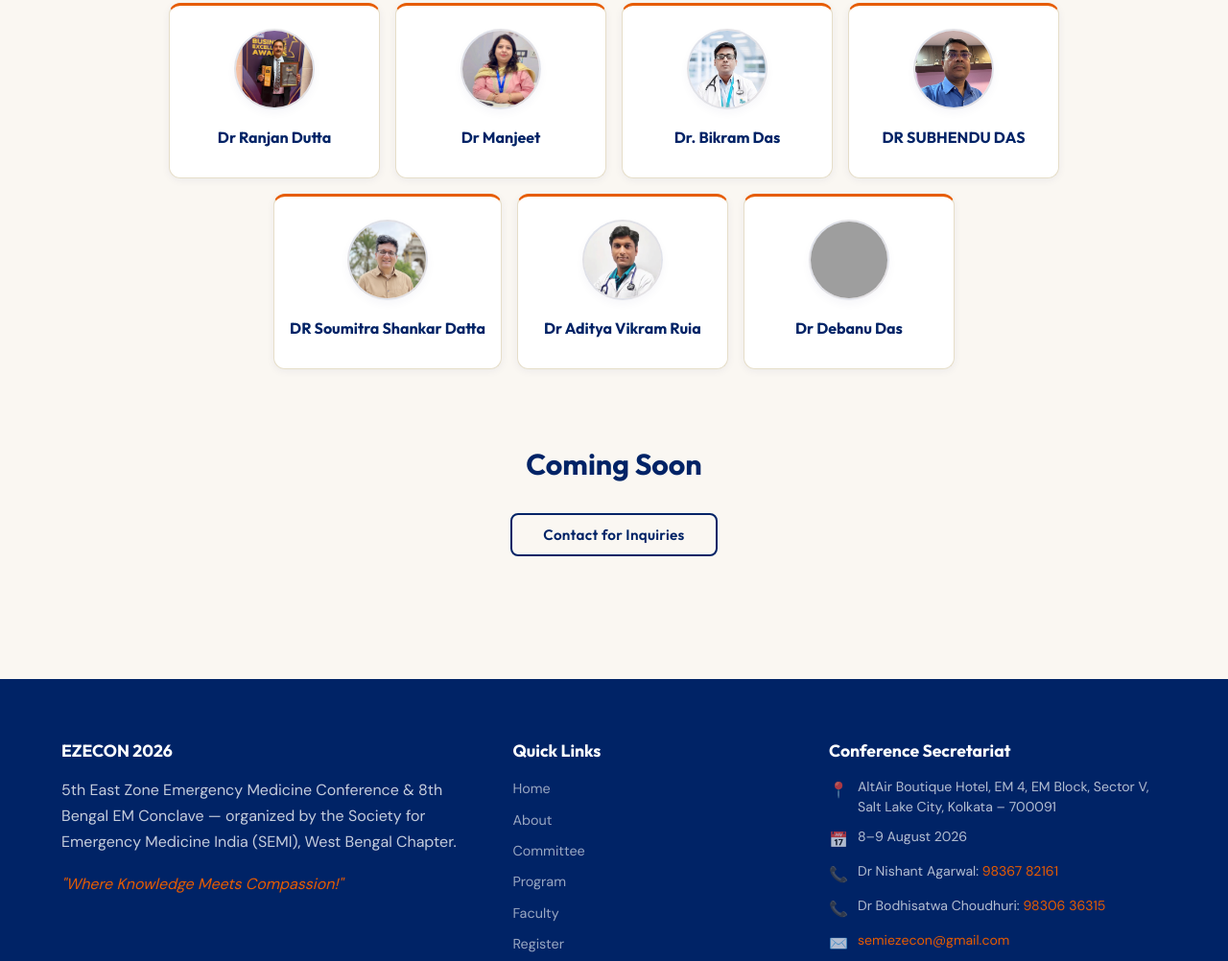
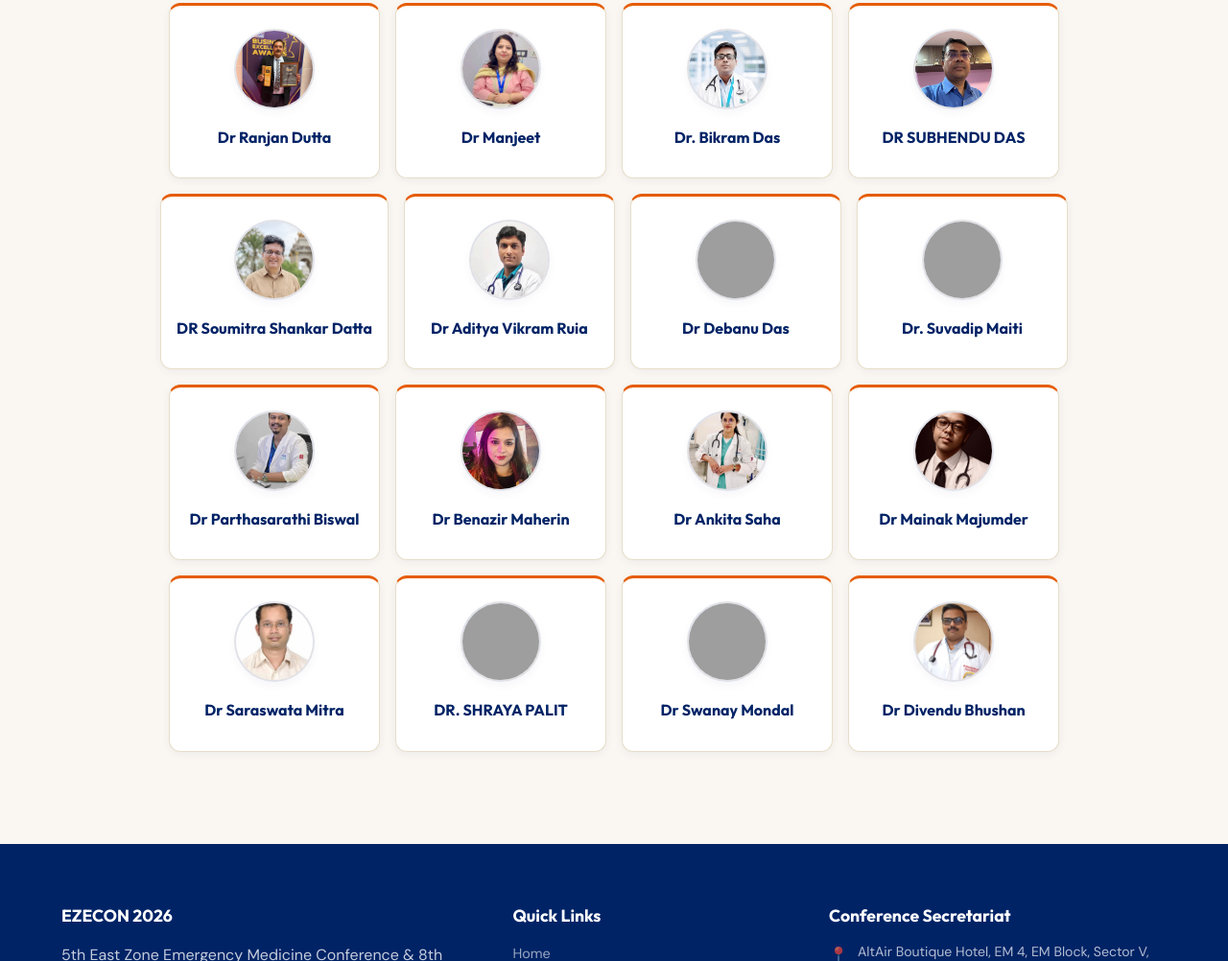
Before and after one commit to Subhabrata0710/ezecon, a plain HTML site: page speakers.html in a window 1280 px wide. Shown: the part 1730-2732 px from the top of the page at 96% size. Drawn offline with Linux system fonts and the light colour scheme; grey boxes are pictures that could not be loaded; a web font is replaced by a local one.

Commit message:
name added till divendu

```diff
--- a/speakers.html
+++ b/speakers.html
@@ -309,12 +309,77 @@
           <!-- <span class="hi-role">Chairman, Organizing Committee</span> -->
         </div>
 
+        <div class="hi-card gold-top">
+          <div class="hi-avatar-placeholder">
+            <img src="images/suma.jpg" alt="Dr. Sujoy Das Thakur ">
+          </div>
+          <span class="hi-name">Dr. Suvadip Maiti</span>
+          <!-- <span class="hi-role">Chairman, Organizing Committee</span> -->
+        </div>
 
+        <div class="hi-card gold-top">
+          <div class="hi-avatar-placeholder">
+            <img src="images/pb.jpg" alt="Dr. Sujoy Das Thakur ">
+          </div>
+          <span class="hi-name">Dr Parthasarathi Biswal</span>
+          <!-- <span class="hi-role">Chairman, Organizing Committee</span> -->
+        </div>
 
+        <div class="hi-card gold-top">
+          <div class="hi-avatar-placeholder">
+            <img src="images/bema.jpg" alt="Dr. Sujoy Das Thakur ">
+          </div>
+          <span class="hi-name">Dr Benazir Maherin</span>
+          <!-- <span class="hi-role">Chairman, Organizing Committee</span> -->
+        </div>
 
+        <div class="hi-card gold-top">
+          <div class="hi-avatar-placeholder">
+            <img src="images/as.jpg" alt="Dr. Sujoy Das Thakur ">
+          </div>
+          <span class="hi-name">Dr Ankita Saha</span>
+          <!-- <span class="hi-role">Chairman, Organizing Committee</span> -->
+        </div>
 
+        <div class="hi-card gold-top">
+          <div class="hi-avatar-placeholder">
+            <img src="images/mama.jpg" alt="Dr. Sujoy Das Thakur ">
+          </div>
+          <span class="hi-name">Dr Mainak Majumder</span>
+          <!-- <span class="hi-role">Chairman, Organizing Committee</span> -->
+        </div>
 
+        <div class="hi-card gold-top">
+          <div class="hi-avatar-placeholder">
+            <img src="images/sami.jpg" alt="Dr. Sujoy Das Thakur ">
+          </div>
+          <span class="hi-name">Dr Saraswata Mitra</span>
+          <!-- <span class="hi-role">Chairman, Organizing Committee</span> -->
+        </div>
 
+        <div class="hi-card gold-top">
+          <div class="hi-avatar-placeholder">
+            <img src="images/shp.jpg" alt="Dr. Sujoy Das Thakur ">
+          </div>
+          <span class="hi-name">DR. SHRAYA PALIT</span>
+          <!-- <span class="hi-role">Chairman, Organizing Committee</span> -->
+        </div>
+
+        <div class="hi-card gold-top">
+          <div class="hi-avatar-placeholder">
+            <img src="images/swmo.jpg" alt="Dr. Sujoy Das Thakur ">
+          </div>
+          <span class="hi-name">Dr Swanay Mondal</span>
+          <!-- <span class="hi-role">Chairman, Organizing Committee</span> -->
+        </div>
+
+        <div class="hi-card gold-top">
+          <div class="hi-avatar-placeholder">
+            <img src="images/db.jpg" alt="Dr. Sujoy Das Thakur ">
+          </div>
+          <span class="hi-name">Dr Divendu Bhushan</span>
+          <!-- <span class="hi-role">Chairman, Organizing Committee</span> -->
+        </div>
 
 
 
@@ -383,12 +448,12 @@
     <p>The complete list of national and regional faculty will be announced shortly. Stay tuned!</p>
     <a href="contact.html" class="btn btn-outline" style="margin-top:1rem;">Contact for Inquiries</a>
   </div> -->
-      <div style="text-align:center;margin-top:3rem;padding:2rem;background:var(--color-bg-alt);border-radius:12px;"
+      <!-- <div style="text-align:center;margin-top:3rem;padding:2rem;background:var(--color-bg-alt);border-radius:12px;"
         class="animate-on-scroll">
         <h3 style="margin-bottom:1rem;">Coming Soon</h3>
-        <!-- <p>The complete list of national and regional faculty will be announced shortly. Stay tuned!</p> -->
+        <p>The complete list of national and regional faculty will be announced shortly. Stay tuned!</p>
         <a href="contact.html" class="btn btn-outline" style="margin-top:1rem;">Contact for Inquiries</a>
-      </div>
+      </div> -->
     </div>
   </section>
 
```
Also changed, not shown: images/as.jpg (added), images/bema.jpg (added), images/db.jpg (added), images/mama.jpg (added), images/pb.jpg (added), images/sami.jpg (added), 3 other files.
